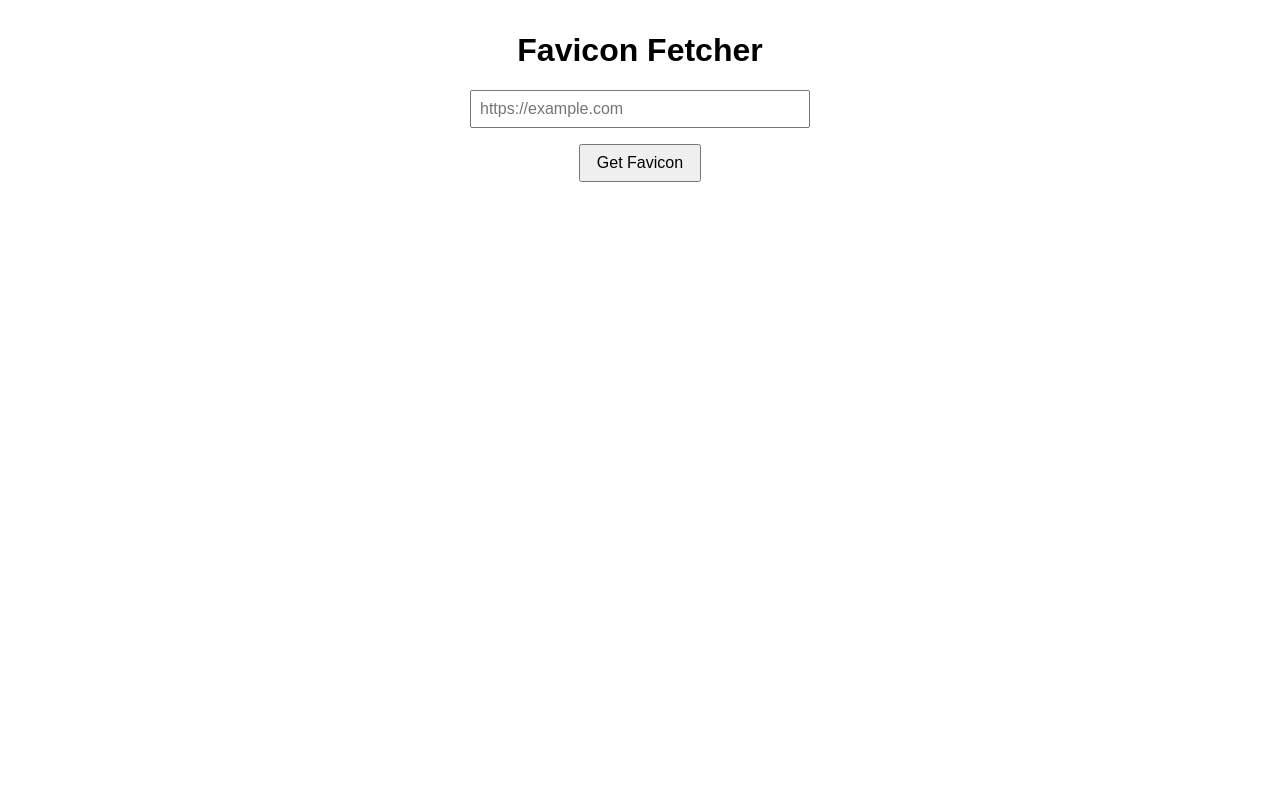
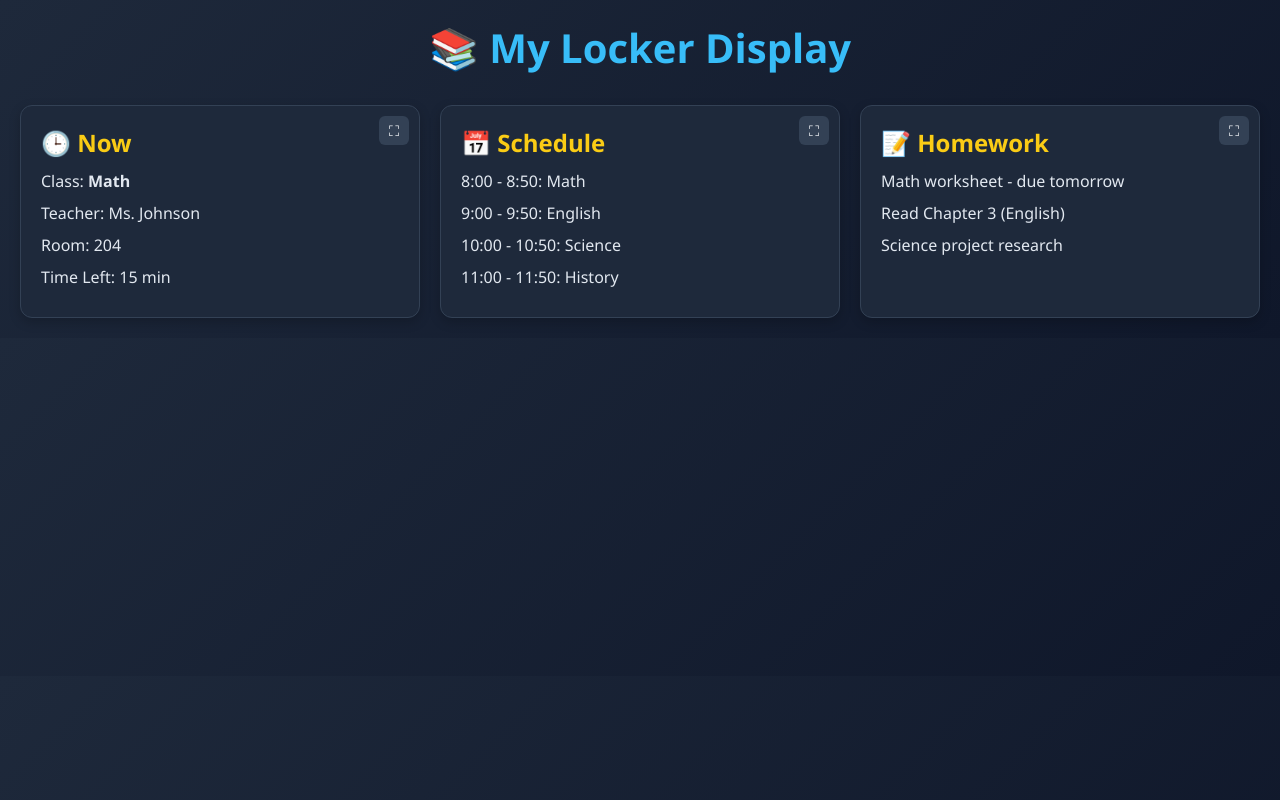
Before and after one commit to TheCodeMaster463/TheCodeMaster463.github.io, a plain HTML site: page index.html in a window 1280 px wide. Drawn offline with Linux system fonts and the light colour scheme.

Commit message:
Update index.html

```diff
--- a/index.html
+++ b/index.html
@@ -2,58 +2,195 @@
 <html lang="en">
 <head>
   <meta charset="UTF-8" />
-  <title>Favicon Fetcher</title>
+  <meta name="viewport" content="width=device-width, initial-scale=1.0"/>
+  <title>My Locker Display</title>
   <style>
-    body {
-      font-family: sans-serif;
-      max-width: 400px;
-      margin: 2rem auto;
-      text-align: center;
+    * {
+      margin: 0;
+      padding: 0;
+      box-sizing: border-box;
+      font-family: "Segoe UI", sans-serif;
     }
 
-    input {
-      width: 80%;
-      padding: 0.5rem;
-      font-size: 1rem;
+    body {
+      background: linear-gradient(135deg, #1e293b, #0f172a);
+      color: #f8fafc;
+      padding: 20px;
     }
 
-    button {
-      padding: 0.5rem 1rem;
-      margin-top: 1rem;
+    header {
+      text-align: center;
+      margin-bottom: 30px;
+    }
+
+    h1 {
+      font-size: 2.5rem;
+      color: #38bdf8;
+    }
+
+    .container {
+      display: grid;
+      grid-template-columns: repeat(auto-fit, minmax(300px, 1fr));
+      gap: 20px;
+    }
+
+    .card {
+      position: relative;
+      background-color: #1e293b;
+      border: 1px solid #334155;
+      border-radius: 12px;
+      padding: 20px;
+      box-shadow: 0 4px 12px rgba(0,0,0,0.2);
+      transition: transform 0.2s ease;
+    }
+
+    .card:hover {
+      transform: translateY(-4px);
+    }
+
+    .card h2 {
+      font-size: 1.5rem;
+      color: #facc15;
+      margin-bottom: 10px;
+    }
+
+    .card ul {
+      list-style: none;
+    }
+
+    .card ul li {
+      margin-bottom: 8px;
+      line-height: 1.5;
+      color: #e2e8f0;
+    }
+
+    .fullscreen-btn {
+      position: absolute;
+      top: 10px;
+      right: 10px;
+      background: #334155;
+      border: none;
+      color: #f8fafc;
+      padding: 5px 10px;
+      border-radius: 6px;
+      cursor: pointer;
+      font-size: 0.9rem;
+      transition: background 0.2s;
+    }
+
+    .fullscreen-btn:hover {
+      background: #475569;
+    }
+
+    .modal {
+      display: none;
+      position: fixed;
+      top: 5%;
+      left: 5%;
+      width: 90%;
+      height: 90%;
+      background-color: #0f172a;
+      border: 2px solid #334155;
+      border-radius: 16px;
+      z-index: 1000;
+      padding: 20px;
+      overflow-y: auto;
+      box-shadow: 0 0 20px rgba(0,0,0,0.5);
+    }
+
+    .modal h2 {
+      color: #facc15;
+    }
+
+    .modal .close-btn {
+      position: absolute;
+      top: 10px;
+      right: 10px;
+      background: #dc2626;
+      color: white;
+      border: none;
+      padding: 5px 10px;
+      border-radius: 6px;
       font-size: 1rem;
       cursor: pointer;
     }
 
-    img {
-      margin-top: 1.5rem;
-      width: 64px;
-      height: 64px;
+    .footer {
+      text-align: center;
+      margin-top: 40px;
+      color: #64748b;
+      font-size: 0.9rem;
     }
   </style>
 </head>
 <body>
-  <h1>Favicon Fetcher</h1>
-  <input type="text" id="urlInput" placeholder="https://example.com" />
-  <br />
-  <button onclick="getFavicon()">Get Favicon</button>
-  <div id="result"></div>
+  <header>
+    <h1>📚 My Locker Display</h1>
+  </header>
 
-  <script>
-    function getFavicon() {
-      const input = document.getElementById('urlInput').value.trim();
+  <main class="container">
+    <section class="card">
+      <h2>🕒 Now</h2>
+      <button class="fullscreen-btn" onclick="openModal('modal-now')">⛶</button>
+      <ul>
+        <li>Class: <strong>Math</strong></li>
+        <li>Teacher: Ms. Johnson</li>
+        <li>Room: 204</li>
+        <li>Time Left: 15 min</li>
+      </ul>
+    </section>
 
-      try {
-        const domain = new URL(input).hostname;
-        const favicon = `https://www.google.com/s2/favicons?sz=64&domain=${domain}`;
+    <section class="card">
+      <h2>📅 Schedule</h2>
+      <button class="fullscreen-btn" onclick="openModal('modal-schedule')">⛶</button>
+      <ul>
+        <li>8:00 - 8:50: Math</li>
+        <li>9:00 - 9:50: English</li>
+        <li>10:00 - 10:50: Science</li>
+        <li>11:00 - 11:50: History</li>
+      </ul>
+    </section>
 
-        document.getElementById('result').innerHTML = `
-          <p>Favicon for <strong>${domain}</strong>:</p>
-          <img src="${favicon}" alt="Favicon" />
-        `;
-      } catch (err) {
-        document.getElementById('result').innerHTML = `<p style="color: orange;">⚠️ Invalid URL</p>`;
-      }
-    }
-  </script>
-</body>
-</html>
+    <section class="card">
+      <h2>📝 Homework</h2>
+      <button class="fullscreen-btn" onclick="openModal('modal-homework')">⛶</button>
+      <ul>
+        <li>Math worksheet - due tomorrow</li>
+        <li>Read Chapter 3 (English)</li>
+        <li>Science project research</li>
+      </ul>
+    </section>
+  </main>
+
+  <!-- Modals -->
+  <div class="modal" id="modal-now">
+    <button class="close-btn" onclick="closeModal('modal-now')">❌</button>
+    <h2>🕒 Now</h2>
+    <ul>
+      <li>Class: <strong>Math</strong></li>
+      <li>Teacher: Ms. Johnson</li>
+      <li>Room: 204</li>
+      <li>Time Left: 15 min</li>
+    </ul>
+  </div>
+
+  <div class="modal" id="modal-schedule">
+    <button class="close-btn" onclick="closeModal('modal-schedule')">❌</button>
+    <h2>📅 Schedule</h2>
+    <ul>
+      <li>8:00 - 8:50: Math</li>
+      <li>9:00 - 9:50: English</li>
+      <li>10:00 - 10:50: Science</li>
+      <li>11:00 - 11:50: History</li>
+    </ul>
+  </div>
+
+  <div class="modal" id="modal-homework">
+    <button class="close-btn" onclick="closeModal('modal-homework')">❌</button>
+    <h2>📝 Homework</h2>
+    <ul>
+      <li><div><div>/</div>/li>
+      <li>Read Chapter 3 (English)</li>
+      <li>Science</li>
+    </ul>
+  </div>
```
